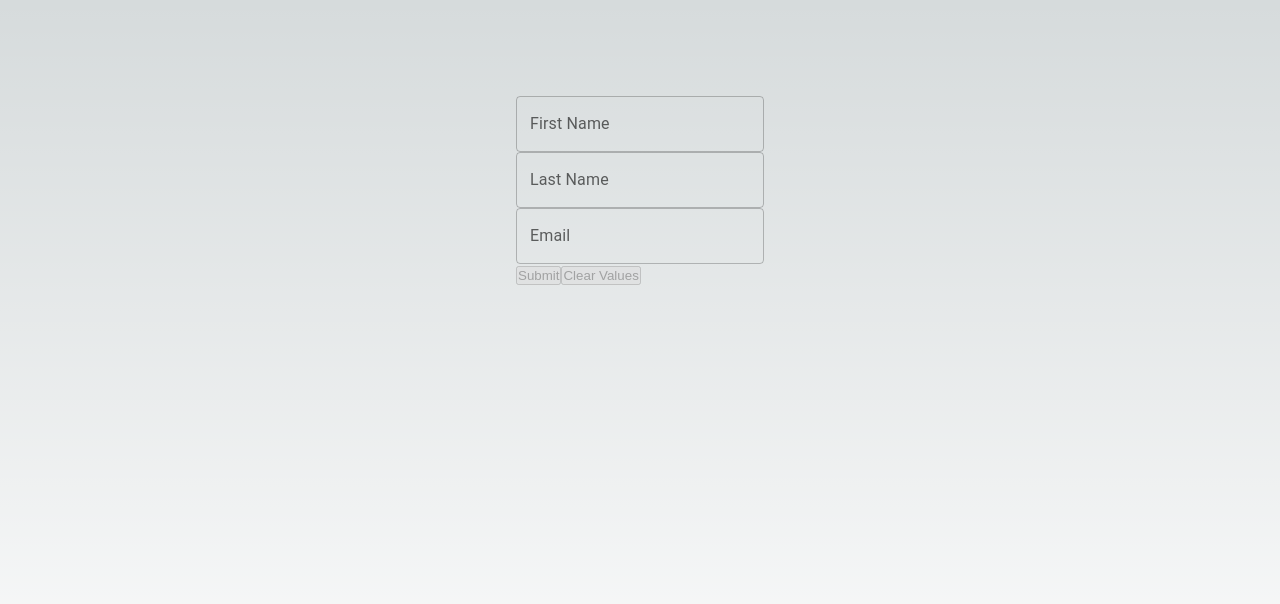
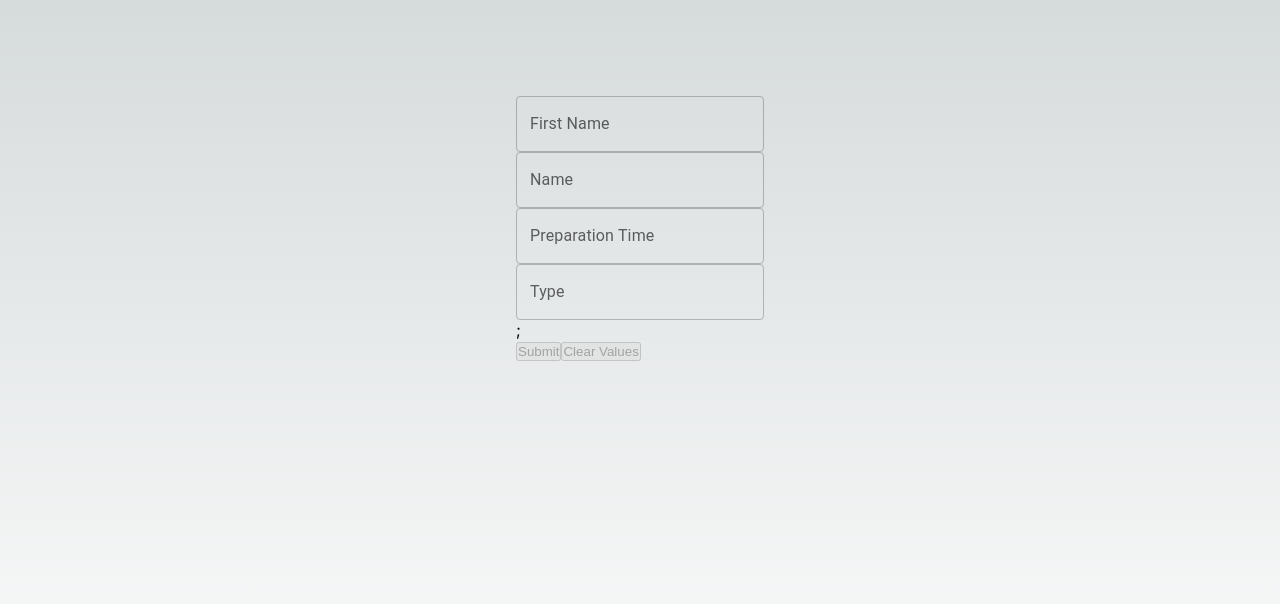
Before and after one commit to tomasz-piwowarski/dishes, a Next.js app: page / in a window 1280 px wide. Shown: the top 604 px of the page. Built offline with nearby package versions, Linux system fonts and the light colour scheme.

Commit message:
Clearing form state when type value is changed and validators

```diff
--- /dev/null
+++ b/src/components/Fields/ConditionalFields.tsx
@@ -0,0 +1,56 @@
+import { Field } from 'redux-form';
+import RenderTextField from './RenderTextField';
+import validators from '@/utils/validators';
+
+function PizzaConditionalFields() {
+  return (
+    <div>
+      <Field
+        name="no_of_slices"
+        component={RenderTextField}
+        label="Number of slices"
+        validate={[validators.pizzaRequired]}
+      />
+      <Field
+        name="diameter"
+        component={RenderTextField}
+        label="Diameter"
+        validate={[validators.pizzaRequired]}
+      />
+    </div>
+  );
+}
+
+function SoupConditionalFields() {
+  return (
+    <div>
+      <Field
+        name="spiciness_scale"
+        component={RenderTextField}
+        label="Spiciness Scale"
+        validate={[validators.soupRequired]}
+      />
+    </div>
+  );
+}
+
+function SandwichConditionalFields() {
+  return (
+    <div>
+      <Field
+        name="slices_of_bread"
+        component={RenderTextField}
+        label="Slices of bread"
+        validate={[validators.sandwichRequired]}
+      />
+    </div>
+  );
+}
+
+const conditionalFields = {
+  pizza: <PizzaConditionalFields />,
+  soup: <SoupConditionalFields />,
+  sandwich: <SandwichConditionalFields />,
+};
+
+export default conditionalFields;
--- a/src/components/Form.tsx
+++ b/src/components/Form.tsx
@@ -1,26 +1,65 @@
-import { Field, reduxForm, InjectedFormProps } from "redux-form"
-import RenderTextField from "./Fields/RenderTextField"
-import { DishesData } from "@/types";
+import {
+  Field,
+  reduxForm,
+  InjectedFormProps,
+  formValueSelector,
+  change,
+} from 'redux-form';
+import { connect, useDispatch } from 'react-redux';
+import RenderTextField from './Fields/RenderTextField';
+import conditionalFields from './Fields/ConditionalFields';
+import { DishesData, DishesFormProps } from '@/types';
+import validators from '@/utils/validators';
 
-const required = (value: any) => (value || typeof value === 'number' ? undefined : 'Required')
+function Form(
+  props: InjectedFormProps<DishesData, DishesFormProps> & DishesFormProps
+) {
+  const dispatch = useDispatch();
+  const { handleSubmit, pristine, reset, submitting, type } = props;
 
-function Form({ handleSubmit, pristine, reset, submitting }: InjectedFormProps<DishesData>) {
-	return (
+  const resetWhenTypeChanges = () => {
+    dispatch(change('DishesForm', 'no_of_slices', ''));
+    dispatch(change('DishesForm', 'slices_of_bread', ''));
+    dispatch(change('DishesForm', 'spiciness_scale', ''));
+    dispatch(change('DishesForm', 'diameter', ''));
+  };
+
+  return (
     <form onSubmit={handleSubmit}>
       <div>
         <Field
           name="firstName"
           component={RenderTextField}
           label="First Name"
-					validate={[required]}
+          validate={[validators.required]}
         />
       </div>
       <div>
-        <Field name="lastName" component={RenderTextField} label="Last Name" />
+        <Field
+          name="name"
+          component={RenderTextField}
+          label="Name"
+          validate={[validators.required]}
+        />
       </div>
       <div>
-        <Field name="email" component={RenderTextField} label="Email" />
+        <Field
+          name="preparation_time"
+          component={RenderTextField}
+          label="Preparation Time"
+          validate={[validators.required]}
+        />
       </div>
+      <div>
+        <Field
+          name="type"
+          component={RenderTextField}
+          label="Type"
+          validate={[validators.required]}
+          onChange={resetWhenTypeChanges}
+        />
+      </div>
+      {conditionalFields[type]};
       <div>
         <button type="submit" disabled={pristine || submitting}>
           Submit
@@ -31,8 +70,17 @@ function Form({ handleSubmit, pristine, reset, submitting }: InjectedFormProps<D
       </div>
     </form>
   );
-};
+}
 
-export default reduxForm<DishesData>({
-	form: "DishesForm",
+const DishesForm = reduxForm<DishesData, DishesFormProps>({
+  form: 'DishesForm',
 })(Form);
+
+const selector = formValueSelector('DishesForm');
+
+export default connect((state: DishesData) => {
+  const type = selector(state, 'type');
+  return {
+    type,
+  };
+})(DishesForm);
--- a/src/types.ts
+++ b/src/types.ts
@@ -18,3 +18,7 @@ interface SandwichDishesData extends DishesBaseData {
 }
 
 export type DishesData = PizzaDishesData | SoupDishesData | SandwichDishesData;
+
+export interface DishesFormProps {
+  type: 'pizza' | 'soup' | 'sandwich';
+}
--- /dev/null
+++ b/src/utils/validators.ts
@@ -0,0 +1,9 @@
+const validators = {
+	required: (value: any) => value || typeof value === 'number' ? undefined : 'Required',
+	pizzaRequired: (value: any, values: any) => value || values.type !== "pizza" ? undefined : 'Required',
+	soupRequired: (value: any, values: any) => value || values.type !== "soup" ? undefined : 'Required',
+	sandwichRequired: (value: any, values: any) => value || values.type !== "sandwich" ? undefined : 'Required',
+	number: (value: any) => value && isNaN(Number(value)) ? 'Must be a number' : undefined,
+}
+
+export default validators;
```
Also changed, not shown: 1 other file (tests, documents, lock files or other folders).
